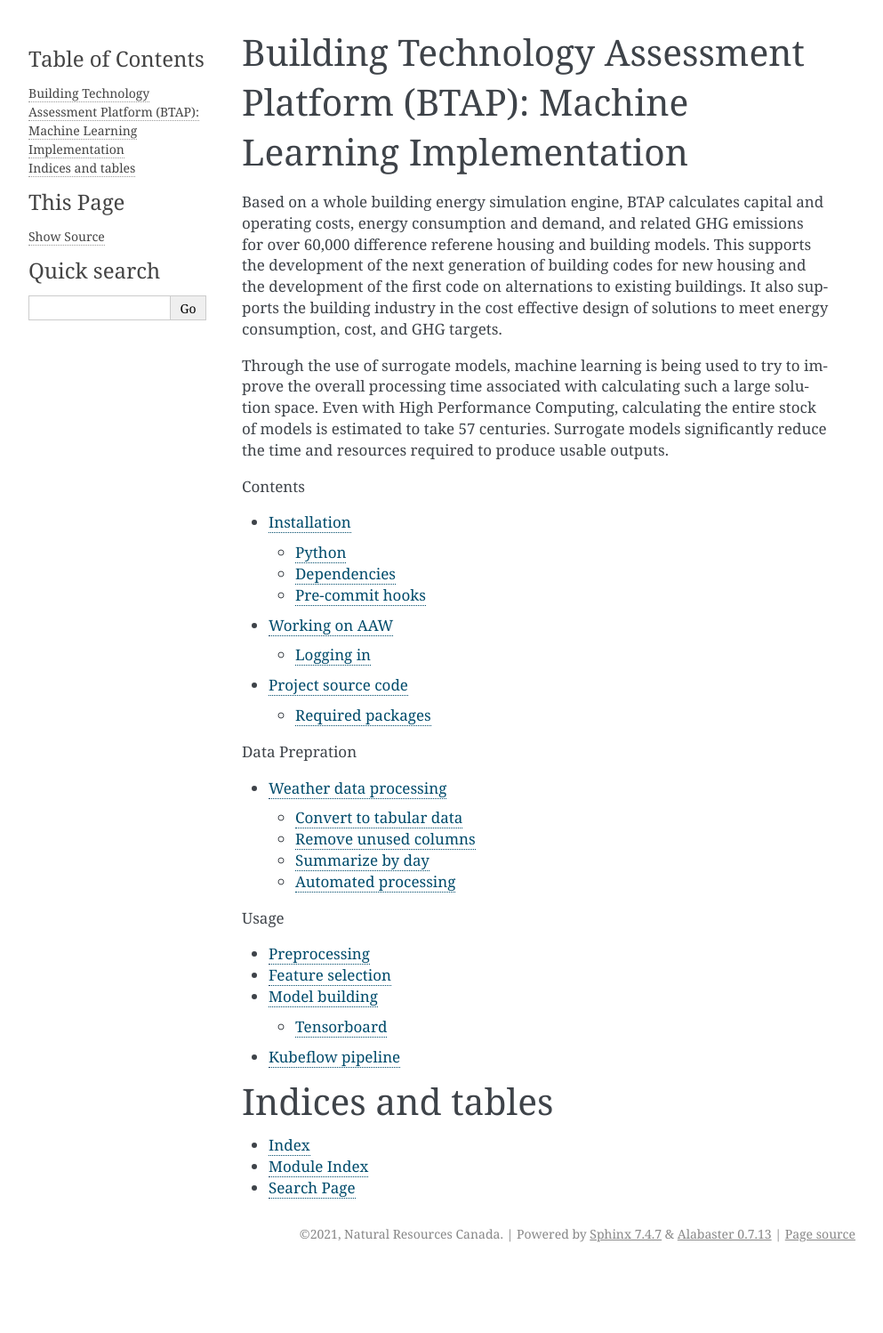
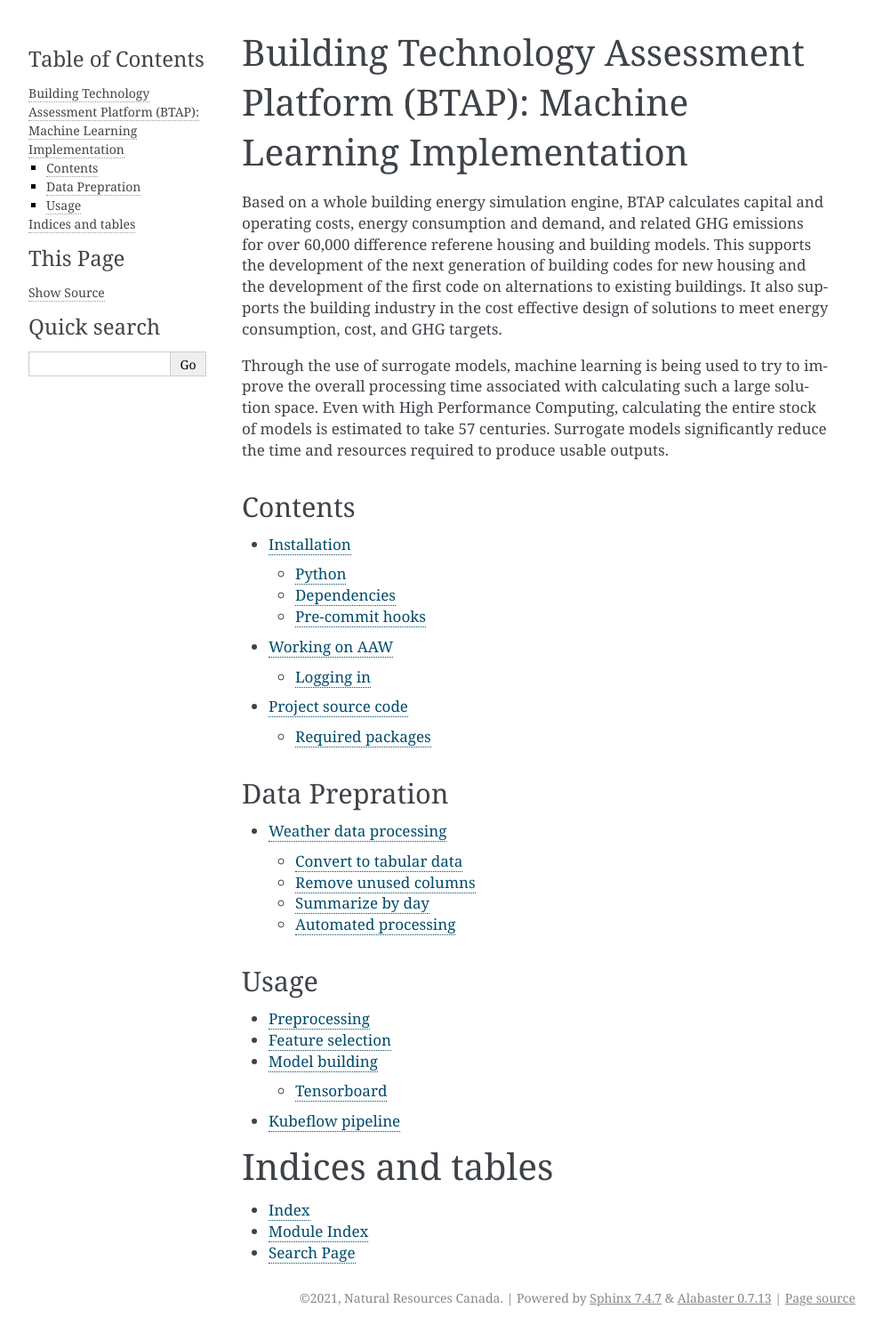
Before and after one commit to canmet-energy/btap_ml, a Sphinx documentation site: the page built from docs/index.rst, in a window 1280 px wide. Shown: the whole page at 89% size, without its empty margins (148-1141 px from the left). Built offline with Sphinx 7.4.7, drawn with Linux system fonts in a browser that asks for light colours; before the commit the page ends 1426 px from its top, so only the background shows below that; some of the changed lines change nothing that is shown.

Commit message:
Use full headings for TOC trees in index page

```diff
--- a/docs/index.rst
+++ b/docs/index.rst
@@ -17,22 +17,28 @@ associated with calculating such a large solution space. Even with High Performa
 stock of models is estimated to take 57 centuries. Surrogate models significantly reduce the time and resources
 required to produce usable outputs.
 
+Contents
+--------
+
 .. toctree::
    :maxdepth: 2
-   :caption: Contents
 
    installation
    aaw_setup
 
+Data Prepration
+---------------
+
 .. toctree::
    :maxdepth: 2
-   :caption: Data Prepration
 
    data_prep/weather
 
+Usage
+-----
+
 .. toctree::
    :maxdepth: 2
-   :caption: Usage
 
    usage/preprocessing
    usage/feature_selection
```
